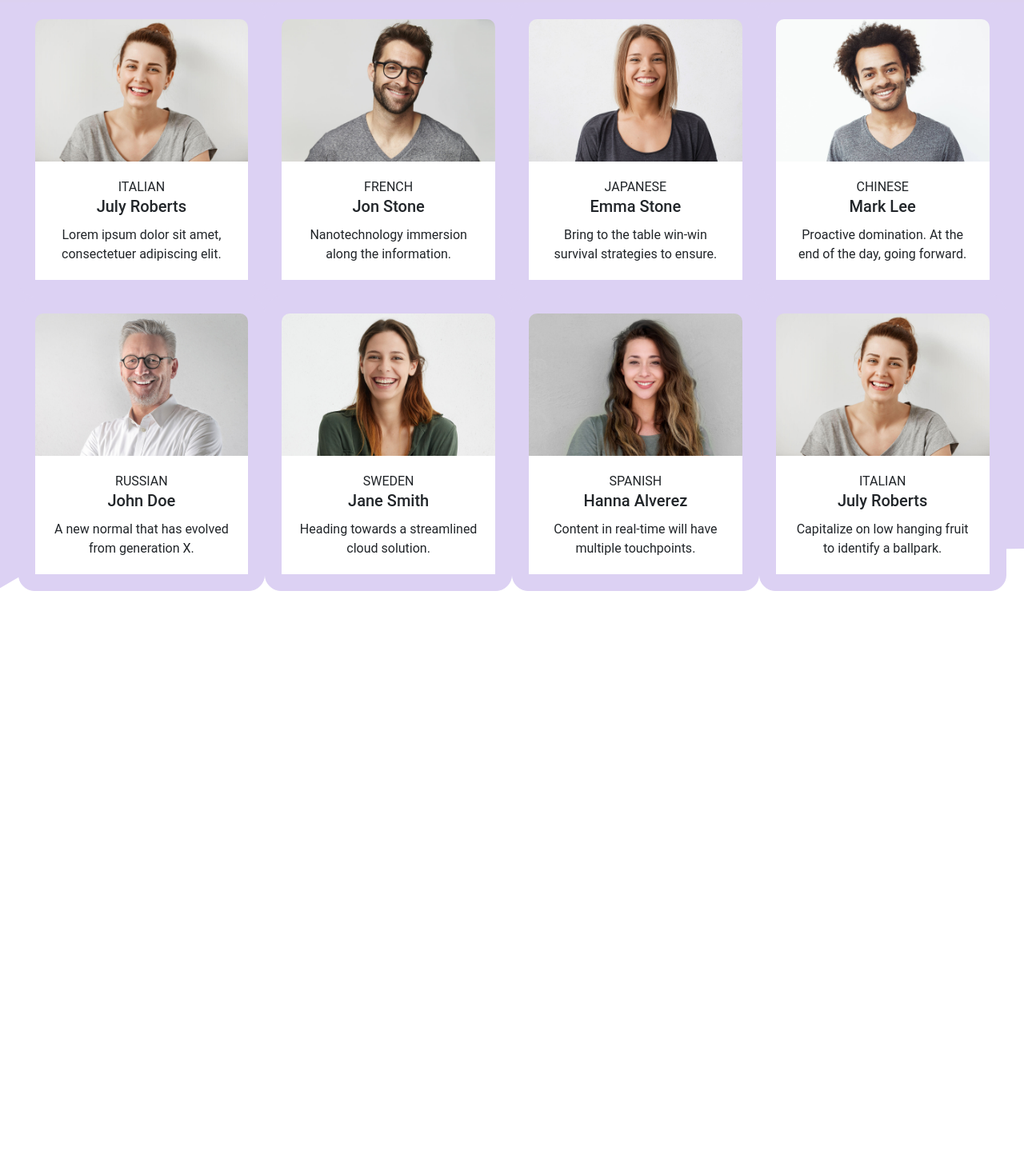
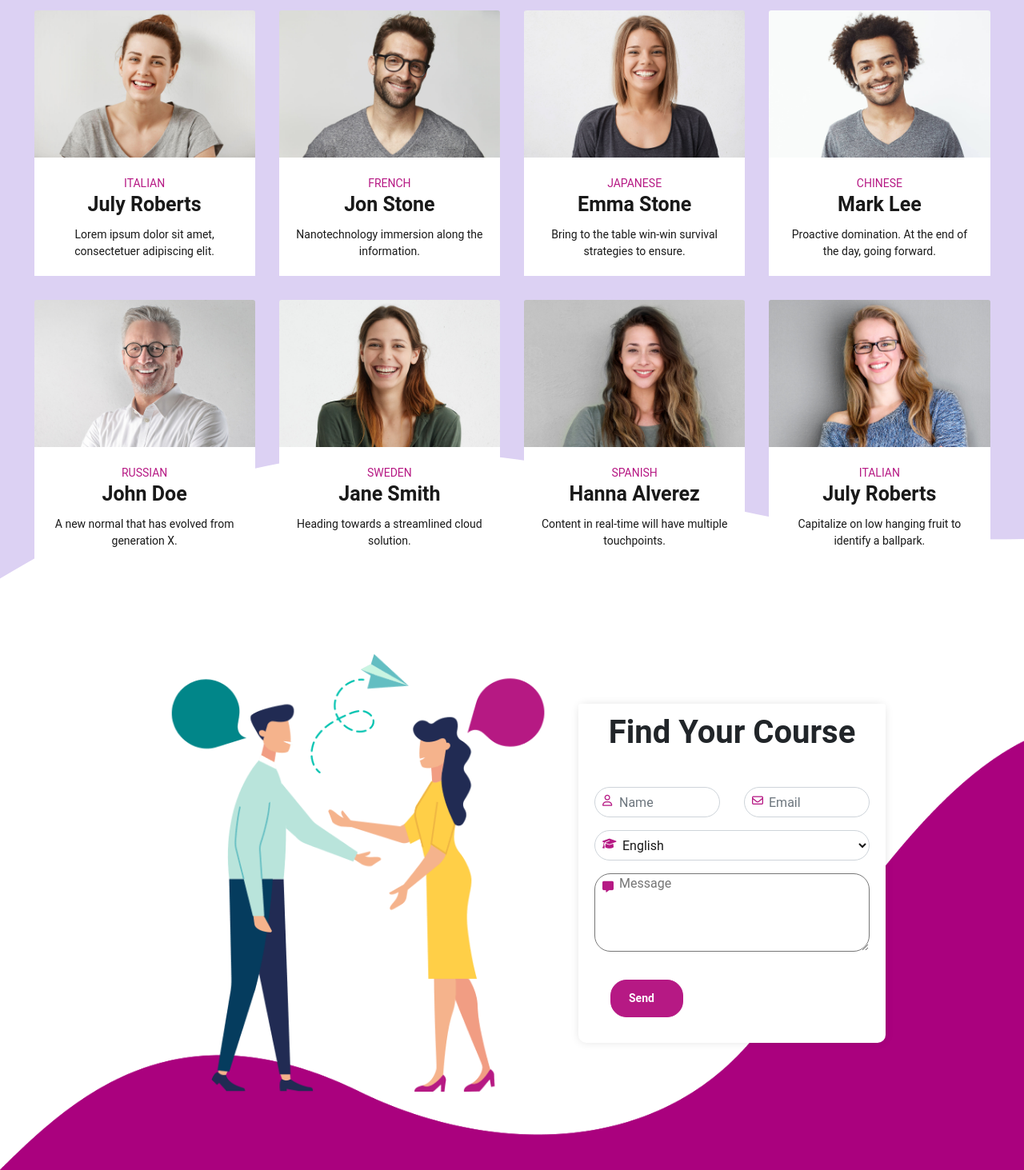
Before and after one commit to truongcongtrung2709/SASS__Tabula__TruongCongTrung, a plain HTML site: page index.html in a window 1280 px wide. Shown: the part 657-2120 px from the top of the page at 80% size. Drawn offline with nearby package versions, Linux system fonts and the light colour scheme.

Commit message:
upload coúe

```diff
--- a/Components/_button.scss
+++ b/Components/_button.scss
@@ -0,0 +1,17 @@
+.button-purple{
+  text-decoration: none;
+  @include row(flex,space-between, center);
+  background-color: $secondary-color;
+  border: 1px solid $secondary-color;
+  color: white;
+  font-weight: 300;
+  padding: 12px 22px;
+  border-radius: 20px;
+  font-size: $font-xs;
+  &:hover{
+      background-color: white;
+      color: $secondary-color;
+      box-shadow:  0 0 1px #b61984 inset;
+      transition: 0.3s;
+}
+}
--- a/Helpers/_variables.scss
+++ b/Helpers/_variables.scss
@@ -6,6 +6,6 @@ $bg-gray: #dcd1f3;
 // font-size
 $font-xs: 14px;
 $font-sm: 18px;
-$font-md: 35px;
+$font-md: 25px;
 $font-lg: 40px;
 $font-xl: 60px;
--- /dev/null
+++ b/Layouts/_course.scss
@@ -0,0 +1,62 @@
+.course{
+  background-image: url("../images/accent_bottom_wave_01.png");
+  background-repeat: no-repeat;
+  background-size: 105% 75%;
+  background-position: left bottom;
+  padding: 100px 0;
+  .course-content{
+    overflow: hidden;
+    @include row(flex,center, center);
+    .course-right{
+      .card{
+        box-shadow: 0 0 11px rgba(0,0,0,0.10);
+        border:transparent;
+        border-radius:10px;
+        .card-header{
+          text-align: center;
+          background-color: white;
+          border-bottom: none;
+          .card-title{
+            font-size: $font-lg;
+            font-weight: 700;
+          }
+
+        }
+        .card-body{
+          .input-icon{
+            position: relative;
+            i{
+              position: absolute;
+              top:0;
+              padding: 10px;
+              min-width: 40px;
+              color: $secondary-color;
+              font-size: $font-xs;
+            }
+            input, select{
+              padding-left: 30px;
+              border-radius: 20px;
+              color: $primary-color;
+            }
+            .message{
+              width: 100%;
+              padding-left: 30px;
+              border-radius: 20px;
+              color: $primary-color;
+            }
+          }
+
+        }
+        .card-footer{
+          background-color: white;
+          border-top: none;
+          a{
+            width: 30%;
+            text-align: center;
+            font-weight: 600;
+          }
+        }
+      }
+    }
+  }
+}
--- /dev/null
+++ b/Layouts/_footer.scss
@@ -0,0 +1,6 @@
+footer{
+  background-image: url("../images/footer_background.jpg");
+  background-repeat: no-repeat;
+  background-size: cover;
+  background-position: center;
+}
--- a/Layouts/_staffs.scss
+++ b/Layouts/_staffs.scss
@@ -4,19 +4,17 @@
     background-repeat: no-repeat;
     background-position: bottom left;
     .staffs__content{
-        justify-content: center;
+        padding: 20px 0;
+        margin: -10px;
+
+        .column{
+
         .card{
-            padding: 20px 20px;
-            width: 280px;
-            text-align: center;
-            background: $bg-gray;
-            border: 1px solid $bg-gray;
+            border: transparent;
             border-radius: 20px;
                 .img-container{
                     overflow: hidden;
                     img{
-                        border-top-left-radius: 10px;
-                        border-top-right-radius: 10px;
                         transition: transform .9s ease;
                     }
                     &:hover img{
@@ -27,7 +25,37 @@
                 }
                 .card-body{
                     background: white;
+                    text-align: center;
+                    span{
+                        font-size: $font-xs;
+                        color: $secondary-color;
+                    }
+                    h5{
+                        color: $primary-color;
+                        font-weight: 700;
+                        font-size: $font-md;
+                    }
+                    p{
+                        color: $primary-color;
+                    }
+                }
+                &:hover{
+                    box-shadow: 0 0 20px rgba(33,33,33,.2);
+                    transition:all 1s;
                 }
             }
         }
+        @media screen and (max-width: 600px) {
+            .column {
+              width: 100%;
+              display: block;
+              margin-bottom: 20px;
+            }
+          }
     }
+    .row:after {
+        content: "";
+        display: table;
+        clear: both;
+      }
+}
--- a/index.html
+++ b/index.html
@@ -20,12 +20,9 @@
   <link rel="stylesheet" href="https://stackpath.bootstrapcdn.com/bootstrap/4.3.1/css/bootstrap.min.css"
     integrity="sha384-ggOyR0iXCbMQv3Xipma34MD+dH/1fQ784/j6cY/iJTQUOhcWr7x9JvoRxT2MZw1T" crossorigin="anonymous">
   <!-- Animated -->
-  <link
-  rel="stylesheet"
-  href="https://cdnjs.cloudflare.com/ajax/libs/animate.css/4.1.1/animate.min.css"
-/>
+  <link rel="stylesheet" href="https://cdnjs.cloudflare.com/ajax/libs/animate.css/4.1.1/animate.min.css" />
   <!-- My CSS -->
-  <link rel="stylesheet" href="./style.css" />
+  <link rel="stylesheet" href="./css/style.css" />
 </head>
 
 <body>
@@ -33,7 +30,8 @@
     <nav id="navbar" class="navbar fixed-top navbar-expand-lg navbar-light">
       <div class="container">
         <a id="logo"><img src="./images/crest.png" alt=""></a>
-      <button class="navbar-toggler" type="button" data-toggle="collapse" data-target="#navbarSupportedContent" aria-controls="navbarSupportedContent" aria-expanded="false" aria-label="Toggle navigation">
+        <button class="navbar-toggler" type="button" data-toggle="collapse" data-target="#navbarSupportedContent"
+          aria-controls="navbarSupportedContent" aria-expanded="false" aria-label="Toggle navigation">
           <span class="navbar-toggler-icon"></span>
         </button>
         <div class="collapse navbar-collapse" id="navbarSupportedContent">
@@ -59,7 +57,7 @@
             <li>
               <div class="phone-social">
                 <div class="phone">
-                <a href="#">
+                  <a class="button-purple" href="#">
                     <div class="ic-phone">
                       <span class="fa-solid fa-phone-flip"></span>
                     </div>
@@ -96,8 +94,8 @@
   <section class="staffs">
     <div class="container">
       <div class="staffs__content row">
-
-        <div class="card col-lg-3">
+        <div class="column col-xl-3">
+          <div class="card  animate__animated animate__fadeIn animate__delay-1s ">
 
             <div class="img-container">
               <img class="card-img-top" src="./images/teacher_1.jpg" alt="Card image cap">
@@ -108,8 +106,9 @@
                   <p class="card-text">Lorem ipsum dolor sit amet, consectetuer adipiscing elit.</p>
             </div>
           </div>
-
-        <div class="card col-lg-3">
+        </div>
+        <div class="column col-xl-3">
+          <div class="card  animate__animated animate__fadeIn animate__delay-2s ">
             <div class="img-container">
               <img class="card-img-top" src="./images/teacher_2.jpg" alt="Card image cap">
             </div>
@@ -119,8 +118,9 @@
                   <p class="card-text">Nanotechnology immersion along the information.</p>
             </div>
           </div>
-
-        <div class="card col-lg-3">
+        </div>
+        <div class="column col-xl-3">
+          <div class="card  animate__animated animate__fadeIn animate__delay-3s ">
             <div class="img-container">
               <img class="card-img-top" src="./images/teacher_3.jpg" alt="Card image cap">
             </div>
@@ -131,8 +131,9 @@
                   <p class="card-text">Bring to the table win-win survival strategies to ensure.</p>
             </div>
           </div>
-
-        <div class="card col-lg-3">
+        </div>
+        <div class="column col-xl-3">
+          <div class="card  animate__animated animate__fadeIn animate__delay-4s ">
             <div class="img-container">
               <img class="card-img-top" src="./images/teacher_4.jpg" alt="Card image cap">
             </div>
@@ -142,11 +143,13 @@
                   <p class="card-text">Proactive domination. At the end of the day, going forward.</p>
             </div>
           </div>
+        </div>
+      </div>
 
-      </div>
       <div class="staffs__content row">
 
-        <div class="card col-lg-3">
+        <div class="column col-xl-3">
+          <div class="card  animate__animated animate__fadeIn animate__delay-1s ">
             <div class="img-container">
               <img class="card-img-top" src="./images/teacher_5.jpg" alt="Card image cap">
             </div>
@@ -156,8 +159,10 @@
                   <p class="card-text">A new normal that has evolved from generation X.</p>
             </div>
           </div>
+        </div>
 
-        <div class="card col-lg-3">
+        <div class="column col-xl-3">
+          <div class="card  animate__animated animate__fadeIn animate__delay-2s ">
             <div class="img-container">
               <img class="card-img-top" src="./images/teacher_6.jpg" alt="Card image cap">
             </div>
@@ -167,8 +172,10 @@
                   <p class="card-text">Heading towards a streamlined cloud solution.</p>
             </div>
           </div>
+        </div>
 
-        <div class="card col-lg-3">
+        <div class="column col-xl-3">
+          <div class="card  animate__animated animate__fadeIn animate__delay-3s ">
             <div class="img-container">
               <img class="card-img-top" src="./images/teacher_7.jpg" alt="Card image cap">
             </div>
@@ -178,10 +185,12 @@
                   <p class="card-text">Content in real-time will have multiple touchpoints.</p>
             </div>
           </div>
+        </div>
 
-        <div class="card col-lg-3">
+        <div class="column col-xl-3">
+          <div class="card  animate__animated animate__fadeIn animate__delay-4s ">
             <div class="img-container">
-          <img class="card-img-top" src="./images/teacher_1.jpg" alt="Card image cap">
+              <img class="card-img-top" src="./images/teacher_8.jpg" alt="Card image cap">
             </div>
             <div class="card-body">
               <span>ITALIAN<span>
@@ -189,58 +198,74 @@
                   <p class="card-text">Capitalize on low hanging fruit to identify a ballpark.</p>
             </div>
           </div>
-
+        </div>
 
       </div>
     </div>
   </section>
+  <section class="course">
+    <div class="container">
+      <div class="course-content">
+        <div class="course-left animate__animated animate__fadeInLeft animate__delay-0.02s">
+          <img src="./images/conatct_inner.png" alt="" width="550px">
+        </div>
+        <div class="course-right animate__animated animate__fadeIn animate__delay-0.5s">
+          <div class="card" style="width: 24rem;">
+            <div class="card-header">
+              <h5 class="card-title">Find Your Course</h5>
+            </div>
+            <div class="card-body">
+              <div class="name-email row">
+                <div class="form-group col-6 input-icon">
+                  <i class="fa-regular fa-user icon"></i>
+                  <input type="text" class="form-control" name="" id="" aria-describedby="helpId" placeholder="Name">
+                </div>
+                <div class="form-group col-6 input-icon">
+                  <i class="fa-regular fa-envelope icon"></i>
+                  <input type="text" class="form-control" name="" id="" aria-describedby="helpId" placeholder="Email">
+                </div>
+              </div>
+              <div class="english-message">
+                <div class="form-group input-icon">
+                  <i class="fa-solid fa-graduation-cap icon"></i>
+                  <select class="form-control" name="" id="">
+                    <option>English</option>
+                    <option>French</option>
+                    <option>Spanish</option>
+                    <option>German</option>
+                  </select>
+                </div>
+                <div class="form-group input-icon">
+                  <i class="fa-solid fa-message icon"></i>
+                  <textarea class="message" cols="40" rows="4" type="text" class="form-control" name="" id=""
+                    aria-describedby="helpId" placeholder="Message"></textarea>
+                </div>
+              </div>
+              <div class="card-footer ">
+                <a class="button-purple" href="">Send</a>
+              </div>
+            </div>
+          </div>
+        </div>
+      </div>
 
-  <br>
-  <br>
-  <br>
-  <br>
-  <br>
-  <br>
-  <br>
-  <br>
-  <br>
-  <br>
-  <br>
-  <br>
-  <br>
-  <br>
-  <br>
-  <br>
-  <br>
-  <br>
-  <br>
-  <br>
-  <br>
-  <br>
-  <br>
-  <br>
-  <br>
-  <br>
-  <br>
-  <br>
-  <br>
-  <br>
-  <br>
-  <br>
-  <br>
-  <br>
-  <br>
+    </div>
+  </section>
+  <footer>
+
+  </footer>
+
   <!-- Optional JavaScript -->
   <!-- navbar-onscroll -->
   <script>
-  window.onscroll = function() {scrollFunction()};
+    window.onscroll = function () { scrollFunction() };
 
     function scrollFunction() {
-      if (document.body.scrollTop > 80 || document.documentElement.scrollTop > 80 ){
+      if (document.body.scrollTop > 80 || document.documentElement.scrollTop > 80) {
         document.getElementById("logo").style.display = "none";
         document.getElementById("navbar").style.height = "50px";
-        document.getElementById("navbar").style.backgroundColor= "white";
-        document.getElementById("navbar").style.boxShadow ="0 0 10 0";
+        document.getElementById("navbar").style.backgroundColor = "white";
+        document.getElementById("navbar").style.boxShadow = "0 0 10 0";
         document.getElementById("navbar").style.animation = "animate__bounceInDown 2s 2";
       }
       else {
--- a/style.scss
+++ b/style.scss
@@ -10,3 +10,5 @@
 @import "./Layouts/header";
 @import "./Layouts/aboutus";
 @import "./Layouts/staffs";
+@import "./Layouts/course";
+@import "./Layouts/footer";
```
Also changed, not shown: Layouts/_header.scss (+0 -19 lines), css/style.css (added), images/conatct_inner.png (added), style.css (deleted), 2 other files. Lines whose indentation alone changed are shown as unchanged.
